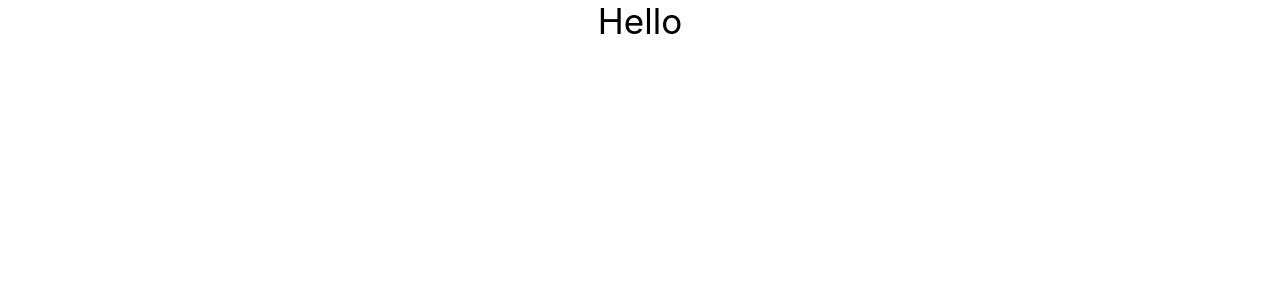
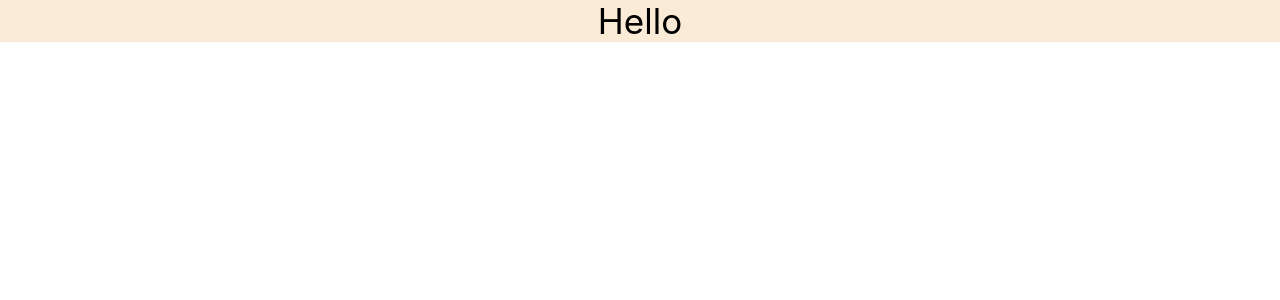
Before and after one commit to CrPec/theBuget, a React (Create React App) app: page / in a window 1280 px wide. Shown: the top 300 px of the page. Built offline with nearby package versions, Linux system fonts and the light colour scheme.

Commit message:
updated app

```diff
--- a/public/index.html
+++ b/public/index.html
@@ -10,34 +10,11 @@
       content="Web site created using create-react-app"
     />
     <link rel="apple-touch-icon" href="%PUBLIC_URL%/logo192.png" />
-    <!--
-      manifest.json provides metadata used when your web app is installed on a
-      user's mobile device or desktop. See https://developers.google.com/web/fundamentals/web-app-manifest/
-    -->
     <link rel="manifest" href="%PUBLIC_URL%/manifest.json" />
-    <!--
-      Notice the use of %PUBLIC_URL% in the tags above.
-      It will be replaced with the URL of the `public` folder during the build.
-      Only files inside the `public` folder can be referenced from the HTML.
-
-      Unlike "/favicon.ico" or "favicon.ico", "%PUBLIC_URL%/favicon.ico" will
-      work correctly both with client-side routing and a non-root public URL.
-      Learn how to configure a non-root public URL by running `npm run build`.
-    -->
-    <title>React App</title>
+    <title>theBuget</title>
   </head>
   <body>
     <noscript>You need to enable JavaScript to run this app.</noscript>
     <div id="root"></div>
-    <!--
-      This HTML file is a template.
-      If you open it directly in the browser, you will see an empty page.
-
-      You can add webfonts, meta tags, or analytics to this file.
-      The build step will place the bundled scripts into the <body> tag.
-
-      To begin the development, run `npm start` or `yarn start`.
-      To create a production bundle, use `npm run build` or `yarn build`.
-    -->
   </body>
 </html>
--- a/src/App.css
+++ b/src/App.css
@@ -1,3 +1,9 @@
+.App {
+  background-color: antiquewhite;
+  width: 100%;
+  height: 100%;
+}
+
 .Header {
   text-align: center;
   text-decoration: solid;
--- a/src/App.js
+++ b/src/App.js
@@ -1,8 +1,9 @@
+import "./App.css";
 import Hedear from "./components/Header";
 
 const App = () => {
   return (
-    <div>
+    <div className="App">
       <Hedear />
     </div>
   );
```
